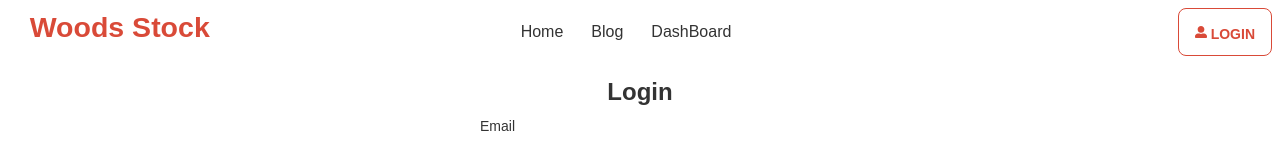
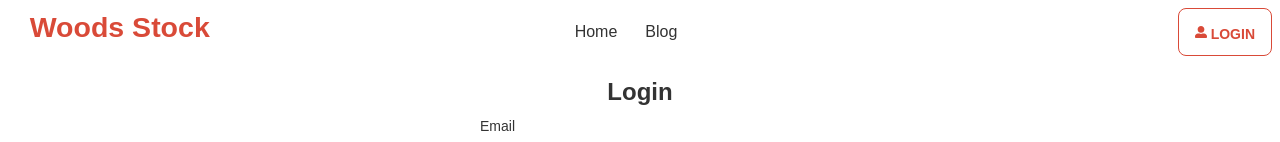
Before and after one commit to golamrabbani93/wood-stocks, a React (Create React App) app: page /login in a window 1280 px wide. Shown: the top 142 px of the page. Built offline with nearby package versions, Linux system fonts and the light colour scheme; no server answers.

Commit message:
remove dashboard if user not login

```diff
--- a/src/pages/Shared/Navbar/Navbar.js
+++ b/src/pages/Shared/Navbar/Navbar.js
@@ -13,9 +13,11 @@ const Navbar = () => {
 			<NavLink className="mr-7" to={'/blog'}>
 				Blog
 			</NavLink>
-			<NavLink className="mr-7" to={'/dashboard'}>
-				DashBoard
-			</NavLink>
+			{user?.uid && (
+				<NavLink className="mr-7" to={'/dashboard'}>
+					DashBoard
+				</NavLink>
+			)}
 		</>
 	);
 	return (
```
